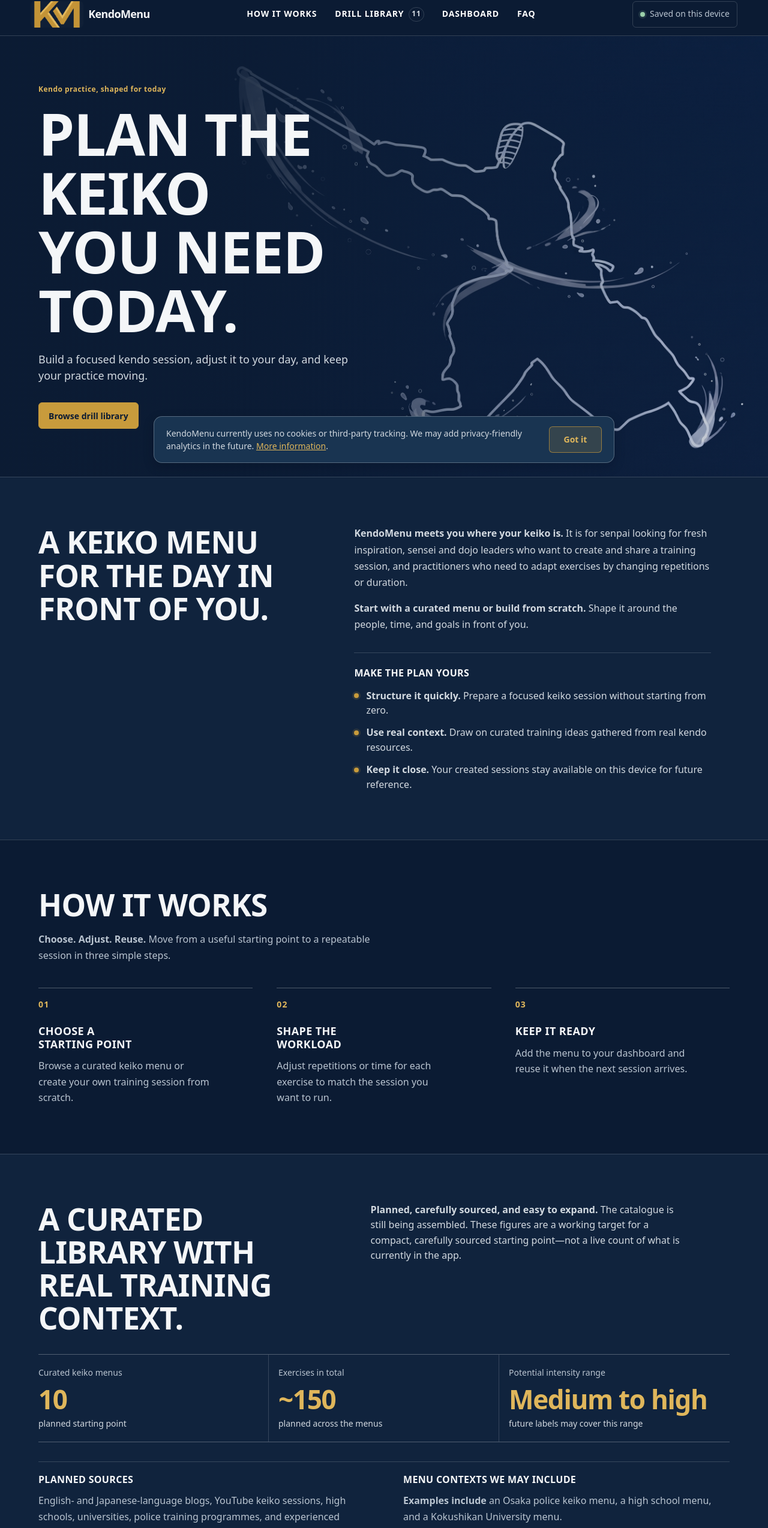
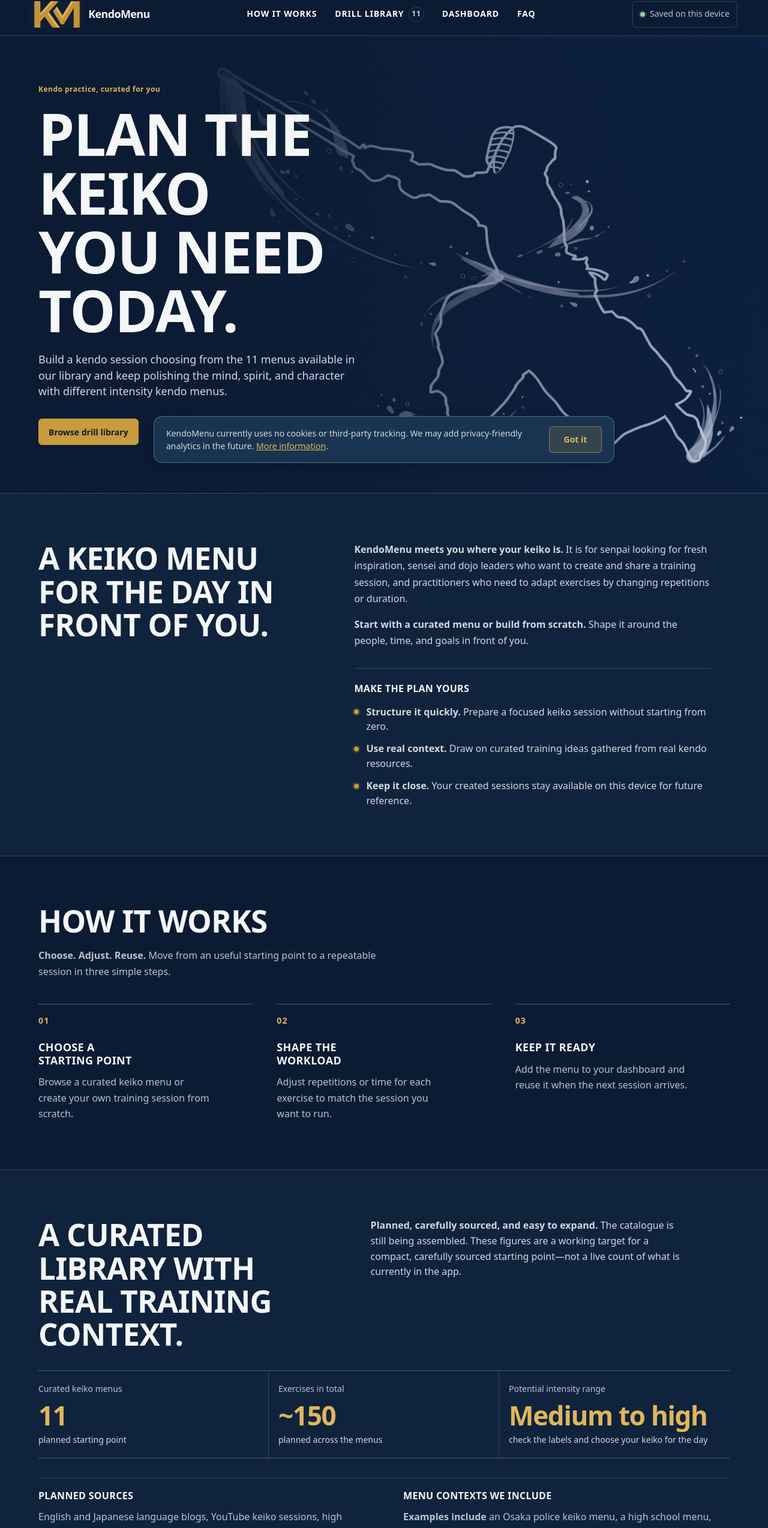
Before and after one commit to JavierMarro/kendo-menu, a React (Vite) app in the folder apps/web/: page /app in a window 1280 px wide. Shown: the part 12-2560 px from the top of the page at 60% size. Built offline with nearby package versions, Linux system fonts and the light colour scheme.

Commit message:
Landing wording fix number 1

```diff
--- a/apps/web/src/features/landing/LandingPage.tsx
+++ b/apps/web/src/features/landing/LandingPage.tsx
@@ -12,13 +12,13 @@ const FAQ_ITEMS: readonly FaqItem[] = [
     id: 'what-is-kendomenu',
     question: 'What is KendoMenu?',
     answer:
-      'KendoMenu is a free web app for choosing, adapting, and organising keiko menus. Adjust repetitions or time for each exercise, then add the menu to your dashboard to prepare a session or share it with your dojo.',
+      'KendoMenu is a free web app for choosing, adapting, creating and organising keiko menus. Adjust repetitions or time for each exercise in a chosen menu, then add it to your dashboard to prepare a session or share it with your dojo. Alternatively, have you recently had a visiting sensei or have you attended a seminar and want to record the menu practised? Create a new menu and save it to your device.',
   },
   {
     id: 'is-kendomenu-free',
     question: 'Is KendoMenu free?',
     answer:
-      'Yes. KendoMenu is free to use, with no ads or premium features. For now, your menus and dashboard data stay on the device you use; account-based cloud access may be considered in the future.',
+      'Yes. KendoMenu is free to use, with no ads or premium features. For now, your menus and dashboard data stay on the device you use; account-based cloud access is a feature to be added in the future.',
   },
   {
     id: 'all-experience-levels',
@@ -30,7 +30,7 @@ const FAQ_ITEMS: readonly FaqItem[] = [
     id: 'menu-sources',
     question: 'Where do the keiko menus come from?',
     answer:
-      'The planned menus are being collated from publicly available kendo resources: English- and Japanese-language blogs, YouTube keiko sessions, high schools, universities, police training programmes, and experienced sensei who have shared how they train.',
+      'The planned menus are being collated from publicly available kendo resources: English and Japanese language blogs, YouTube keiko sessions, high schools, universities, police training programmes, and experienced sensei who have shared how they train. Find here the freely online available resource list.',
   },
   {
     id: 'phone-and-computer',
@@ -42,7 +42,7 @@ const FAQ_ITEMS: readonly FaqItem[] = [
     id: 'device-sync',
     question: 'Are my menus synchronised between devices?',
     answer:
-      'Not currently. Your saved menus and dashboard are tied to the device where you create them, so your computer and phone keep separate local data. Cloud synchronisation may be added in the future.',
+      'Not currently. Your saved menus and dashboard are tied to the device where you create them, so your computer and phone keep separate local data. Cloud synchronisation is part of the roadmap and will be added in the future.',
   },
 ];
 
@@ -53,10 +53,11 @@ export function LandingPage(): ReactElement {
     <>
       <section className="landing-page" aria-labelledby="landing-page-title">
         <div className="landing-content">
-          <p className="eyebrow">Kendo practice, shaped for today</p>
+          <p className="eyebrow">Kendo practice, curated for you</p>
           <h1 id="landing-page-title">Plan the keiko you need today.</h1>
           <p className="landing-intro">
-            Build a focused kendo session, adjust it to your day, and keep your practice moving.
+            Build a kendo session choosing from the 11 menus available in our library and keep
+            polishing the mind, spirit, and character with different intensity kendo menus.
           </p>
           <Link className="primary-button landing-cta" to="/app/library">
             Browse drill library
@@ -115,7 +116,7 @@ export function LandingPage(): ReactElement {
             <div className="landing-section-heading">
               <h2 id="how-it-works-title">How it works</h2>
               <p>
-                <strong>Choose. Adjust. Reuse.</strong> Move from a useful starting point to a
+                <strong>Choose. Adjust. Reuse.</strong> Move from an useful starting point to a
                 repeatable session in three simple steps.
               </p>
             </div>
@@ -165,7 +166,7 @@ export function LandingPage(): ReactElement {
               <div className="landing-stat">
                 <dt>Curated keiko menus</dt>
                 <dd>
-                  <span className="landing-stat-value">10</span>
+                  <span className="landing-stat-value">11</span>
                   <span className="landing-stat-note">planned starting point</span>
                 </dd>
               </div>
@@ -180,7 +181,9 @@ export function LandingPage(): ReactElement {
                 <dt>Potential intensity range</dt>
                 <dd>
                   <span className="landing-stat-value">Medium to high</span>
-                  <span className="landing-stat-note">future labels may cover this range</span>
+                  <span className="landing-stat-note">
+                    check the labels and choose your keiko for the day
+                  </span>
                 </dd>
               </div>
             </dl>
@@ -189,16 +192,16 @@ export function LandingPage(): ReactElement {
               <div>
                 <h3>Planned sources</h3>
                 <p>
-                  English- and Japanese-language blogs, YouTube keiko sessions, high schools,
+                  English and Japanese language blogs, YouTube keiko sessions, high schools,
                   universities, police training programmes, and experienced sensei who have shared
                   how they train.
                 </p>
               </div>
               <div>
-                <h3>Menu contexts we may include</h3>
+                <h3>Menu contexts we include</h3>
                 <p>
                   <strong>Examples include</strong> an Osaka police keiko menu, a high school menu,
-                  and a Kokushikan University menu.
+                  and a Nagoya University menu.
                 </p>
               </div>
             </div>
@@ -260,8 +263,8 @@ export function LandingPage(): ReactElement {
               <div>
                 <h2 id="final-cta-title">Your next keiko can be ready in two minutes.</h2>
                 <p>
-                  <strong>Make today’s plan real.</strong> Start with a menu from the library,
-                  adjust it to your day, and make the plan yours.
+                  <strong>Make today’s plan real.</strong> Choose a menu from the library, adjust it
+                  and make the plan yours.
                 </p>
               </div>
               <Link className="primary-button" to="/app/library">
--- a/packages/domain/data/default-drills.json
+++ b/packages/domain/data/default-drills.json
@@ -2,7 +2,8 @@
   {
     "id": "international-dojo-2-hour-session",
     "sourceId": 1,
-    "name": "International dojo menu (2 hour session)",
+    "name": "International dojo menu",
+    "description": "Set for a 2 hours long session.",
     "sections": [
       {
         "id": "international-dojo-2-hour-session-warm-up-warm-up",
@@ -1053,7 +1054,7 @@
     "id": "university-high-school",
     "sourceId": 8,
     "name": "University High School dojo menu",
-    "description": "Weekly rotation: Monday is cleaning and self-directed practice; Tuesday centers on their own muscle circuit training ('Ken-tore') with bogu on; Wednesday is a no-bogu day of running/stair sprints plus suburi and suri-ashi in the dojo; Thursday is kihon and waza-geiko plus ji-geiko; Friday is kihon plus match-simulation practice; weekends are tournaments or practice matches, defaulting to normal kihon/waza/Ken-tore when there are none.",
+    "description": "Weekly rotation: Monday self-directed practice; Tuesday 'Ken-tore' circuits; Wednesday is a running/stair sprints plus suburi and suri-ashi; Thursday is kihon and waza-geiko; Friday is kihon plus shiaigeiko; weekends are tournaments or shiaigeiko.",
     "sections": [
       {
         "id": "university-high-school-kirikaeshi",
```
